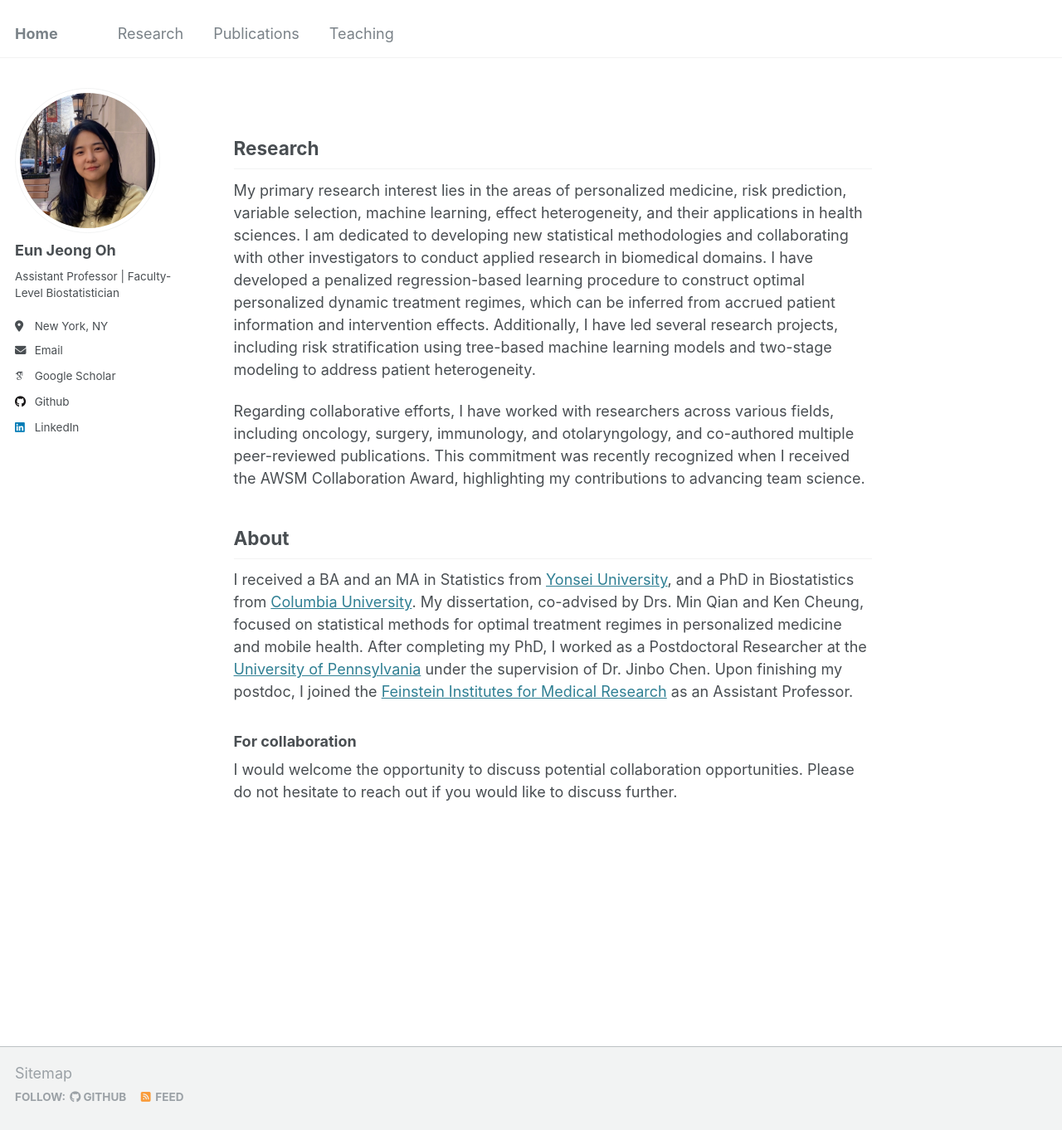
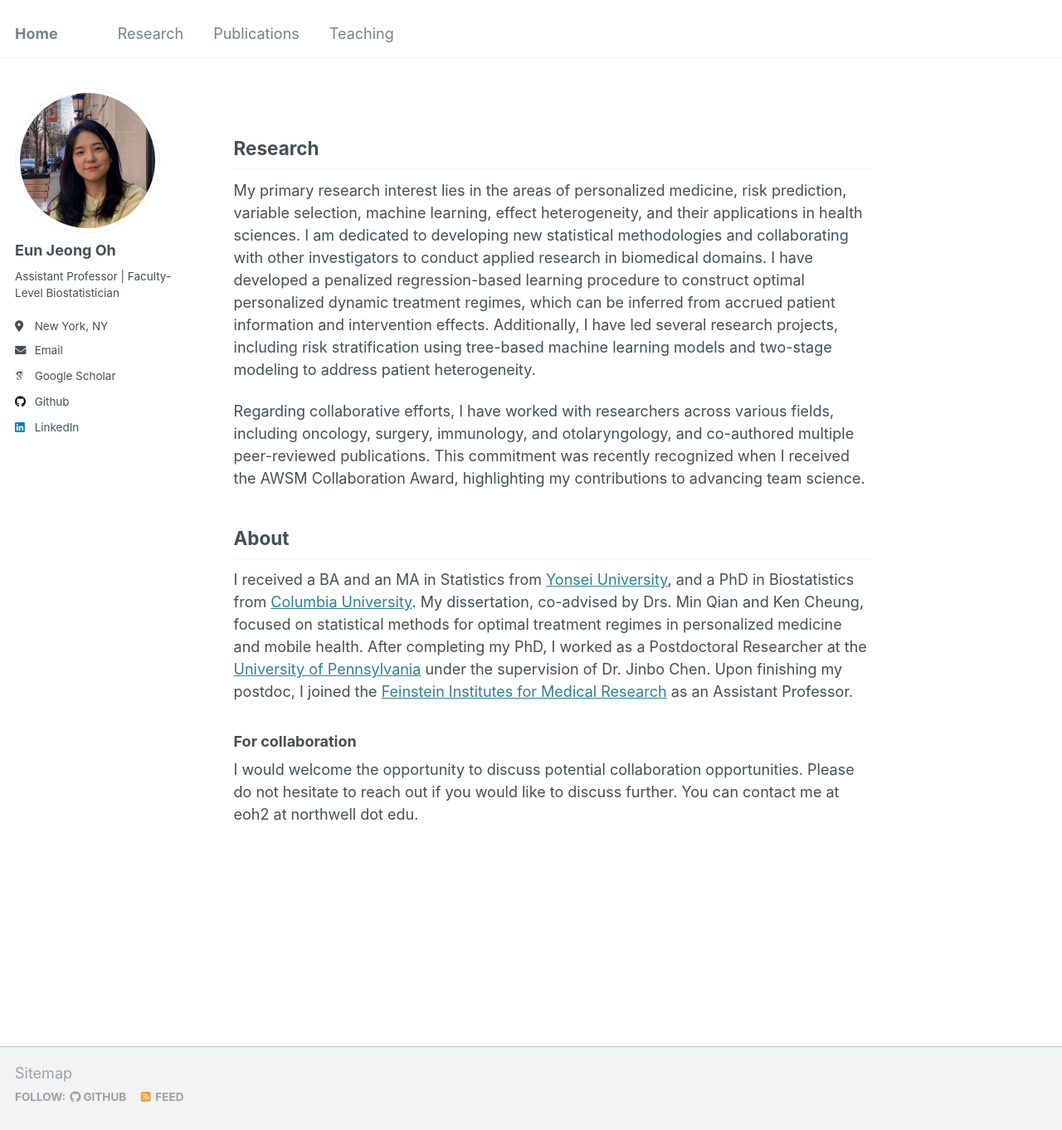
Before and after one commit to oheunj/oheunj.github.io, a Jekyll site: the page built from _pages/about.md, in a window 1280 px wide and 1362 px high. Shown: the whole window at 83% size. Built offline with Jekyll 4.4.1, drawn with Linux system fonts in a browser that asks for light colours; some web fonts are replaced.

Commit message:
Update about.md

```diff
--- a/_pages/about.md
+++ b/_pages/about.md
@@ -17,4 +17,4 @@
 I received a BA and an MA in Statistics from [Yonsei University](https://www.yonsei.ac.kr/en_sc/index.jsp), and a PhD in Biostatistics from [Columbia University](https://www.columbia.edu/). My dissertation, co-advised by Drs. Min Qian and Ken Cheung, focused on statistical methods for optimal treatment regimes in personalized medicine and mobile health. After completing my PhD, I worked as a Postdoctoral Researcher at the [University of Pennsylvania](https://www.upenn.edu/) under the supervision of Dr. Jinbo Chen. Upon finishing my postdoc, I joined the [Feinstein Institutes for Medical Research](https://feinstein.northwell.edu/) as an Assistant Professor.
 
 ### For collaboration
-I would welcome the opportunity to discuss potential collaboration opportunities. Please do not hesitate to reach out if you would like to discuss further.
+I would welcome the opportunity to discuss potential collaboration opportunities. Please do not hesitate to reach out if you would like to discuss further. You can contact me at eoh2 at northwell dot edu.
```
